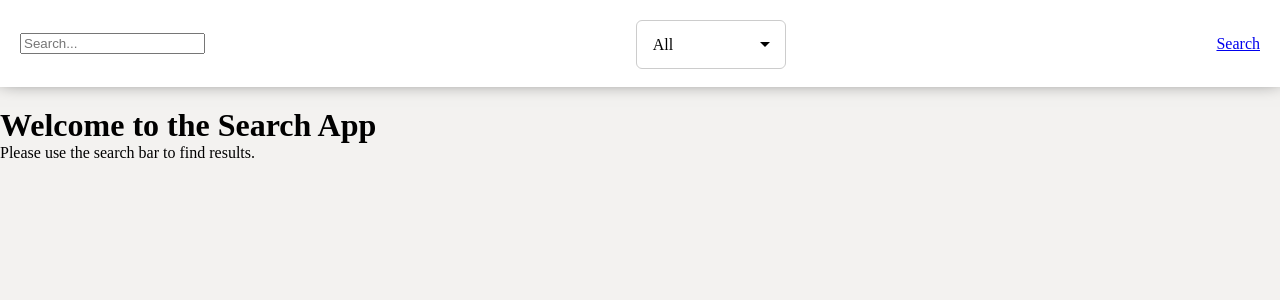
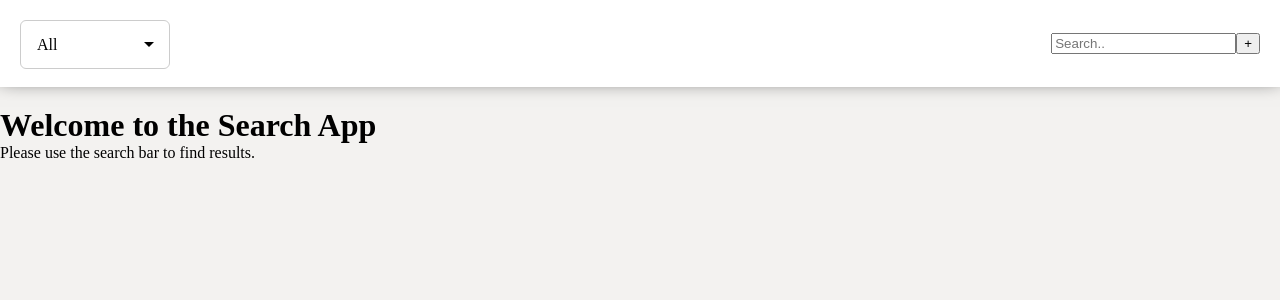
Before and after one commit to ZahraMirali/vue3-search-app, a Vue app: page / in a window 1280 px wide. Shown: the top 300 px of the page. Built offline with nearby package versions, Linux system fonts and the light colour scheme.

Commit message:
add form to search bar

```diff
--- a/src/components/SearchBar.vue
+++ b/src/components/SearchBar.vue
@@ -1,8 +1,10 @@
 <template>
     <div class="search-bar">
-        <input v-model="searchTerm" type="text" placeholder="Search..." />
         <CustomSelect :options="categories" :value="selectedCategory" @input="onInput" />
-        <router-link :to="generateSearchRoute" tag="button">Search</router-link>
+        <form @submit.prevent="submitSearchForm">
+            <input v-model="searchTerm" type="text" placeholder="Search..">
+            <button>+</button>
+        </form>
     </div>
 </template>
 
@@ -28,6 +30,7 @@ export default {
     methods: {
         onInput(event) {
             this.selectedCategory = event;
+            this.submitSearchForm();
         },
         loadCategories() {
             getAllCategories()
@@ -37,11 +40,9 @@ export default {
                     this.loading = false;
                 });
         },
-    },
-    computed: {
-        generateSearchRoute() {
-            console.log('generateSearchRoute SEARCHbAR', this.selectedCategory, 'searchTerm', this.searchTerm)
-            return `/${this.selectedCategory}${this.searchTerm ? '/?keywords=' + this.searchTerm : ''}`;
+        submitSearchForm() {
+            const searchRoute = `/${this.selectedCategory}${this.searchTerm ? '/?keywords=' + this.searchTerm : ''}`
+            this.$router.push(searchRoute);
         },
     },
     watch: {
```
